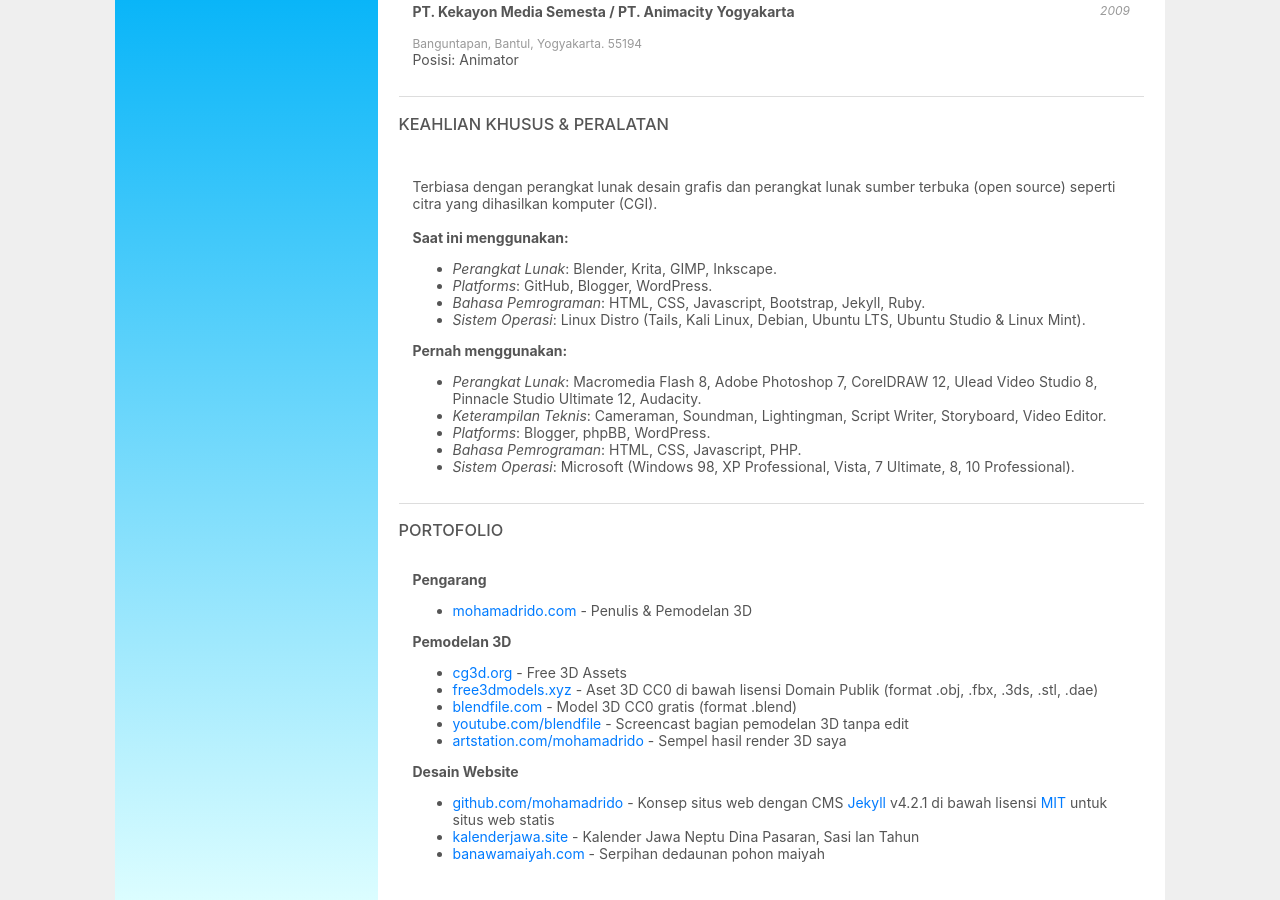
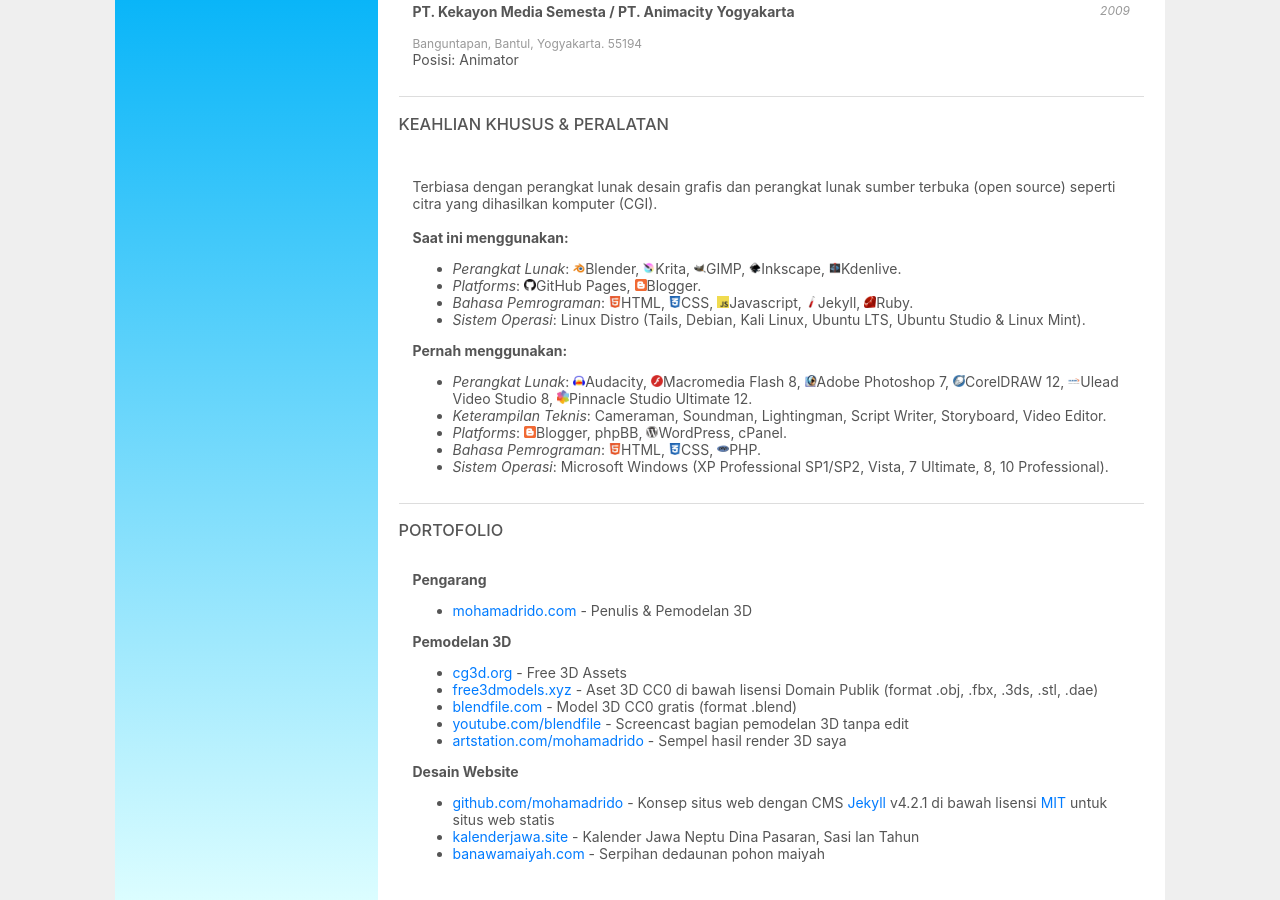
Before and after one commit to mohamadrido/about, a Jekyll site: the page built from id.html, in a window 1280 px wide and 900 px high, scrolled down 805 px. Built offline with Jekyll 4.4.1, drawn with Linux system fonts in a browser that asks for light colours; nearby versions of some CDN libraries.

Commit message:
Update id.html

```diff
--- a/id.html
+++ b/id.html
@@ -95,18 +95,18 @@
     <br/>
     <b>Saat ini menggunakan:</b>
     <ul>
-    <li><i>Perangkat Lunak</i>: Blender, Krita, GIMP, Inkscape.</li>
-    <li><i>Platforms</i>: GitHub, Blogger, WordPress.</li>
-    <li><i>Bahasa Pemrograman</i>: HTML, CSS, Javascript, Bootstrap, Jekyll, Ruby.</li>
-    <li><i>Sistem Operasi</i>: Linux Distro (Tails, Kali Linux, Debian, Ubuntu LTS, Ubuntu Studio & Linux Mint).</li>
+    <li><i>Perangkat Lunak</i>: <img src="/blender.png" class="icon">Blender, <img src="/krita.png" class="icon">Krita, <img src="/GIMP.png" class="icon">GIMP, <img src="/inkscape.png" class="icon">Inkscape, <img src="/kdenlive.png" class="icon">Kdenlive.</li>
+    <li><i>Platforms</i>: <img src="/github.png" class="icon">GitHub Pages, <img src="/blogger.png" class="icon">Blogger.</li>
+    <li><i>Bahasa Pemrograman</i>: <img src="/html5.png" class="icon">HTML, <img src="/css3.png" class="icon">CSS, <img src="/js.png" class="icon">Javascript, <img src="/jekyll.png" class="icon">Jekyll, <img src="/ruby.png" class="icon">Ruby.</li>
+    <li><i>Sistem Operasi</i>:  Linux Distro (Tails, Debian, Kali Linux, Ubuntu LTS, Ubuntu Studio & Linux Mint).</li>
     </ul>
     <b>Pernah menggunakan:</b>
     <ul>
-    <li><i>Perangkat Lunak</i>: Macromedia Flash 8, Adobe Photoshop 7, CorelDRAW 12, Ulead Video Studio 8, Pinnacle Studio Ultimate 12, Audacity.</li>
+    <li><i>Perangkat Lunak</i>: <img src="/audacity.png" class="icon">Audacity, <img src="/fl8.png" class="icon">Macromedia Flash 8, <img src="/ps7.png" class="icon">Adobe Photoshop 7, <img src="/cd12.png" class="icon">CorelDRAW 12, <img src="/ulead8.png" class="icon">Ulead Video Studio 8, <img src="/pinnacle12.png" class="icon">Pinnacle Studio Ultimate 12.</li>
     <li><i>Keterampilan Teknis</i>: Cameraman, Soundman, Lightingman, Script Writer, Storyboard, Video Editor.</li>
-    <li><i>Platforms</i>: Blogger, phpBB, WordPress.</li>
-    <li><i>Bahasa Pemrograman</i>: HTML, CSS, Javascript, PHP.</li>
-    <li><i>Sistem Operasi</i>: Microsoft (Windows 98, XP Professional, Vista, 7 Ultimate, 8, 10 Professional).</li>
+    <li><i>Platforms</i>: <img src="/blogger.png" class="icon">Blogger, phpBB, <img src="/wp.png" class="icon">WordPress, cPanel.</li>
+    <li><i>Bahasa Pemrograman</i>: <img src="/html5.png" class="icon">HTML, <img src="/css3.png" class="icon">CSS, <img src="/php.png" class="icon">PHP.</li>
+    <li><i>Sistem Operasi</i>: Microsoft Windows (XP Professional SP1/SP2, Vista, 7 Ultimate, 8, 10 Professional).</li>
     </ul>
     </p>
     </div>
```
